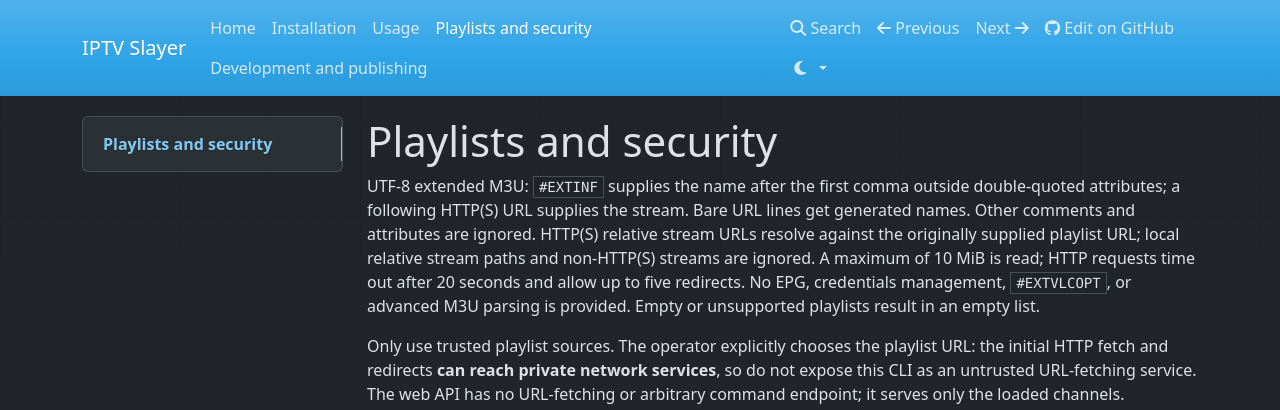
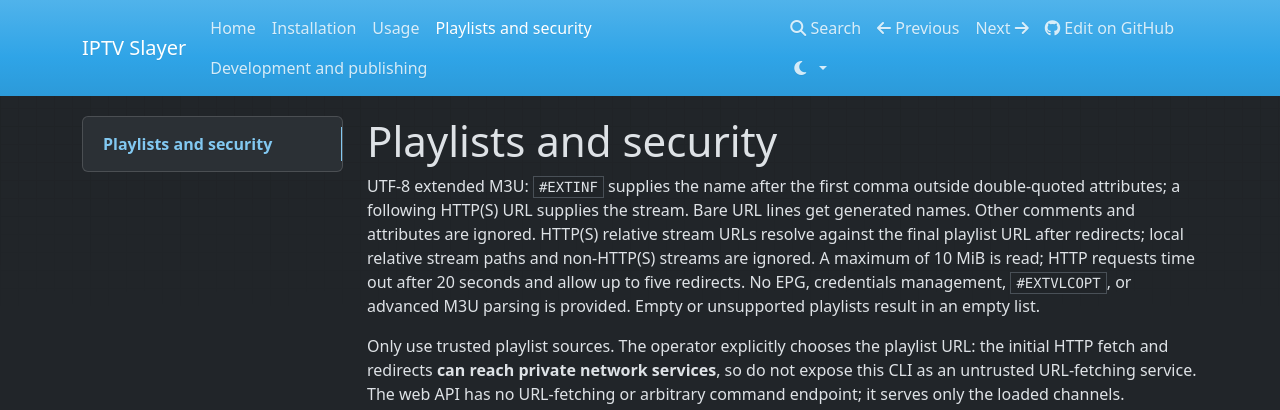
Before and after one commit to MightyDjinn/iptv-slayer, an MkDocs documentation site: the page built from docs/playlists-security.md, in a window 1280 px wide. Shown: the top 410 px of the page. Built offline with MkDocs 1.6.1, drawn with Linux system fonts in a browser that asks for light colours; nearby versions of some CDN libraries.

Commit message:
📝 docs: correct redirected playlist URL guidance (#10)
Co-authored-by: Prometheus <prometheus@users.noreply.github.com>

```diff
--- a/docs/playlists-security.md
+++ b/docs/playlists-security.md
@@ -1,6 +1,6 @@
 # Playlists and security
 
-UTF-8 extended M3U: `#EXTINF` supplies the name after the first comma outside double-quoted attributes; a following HTTP(S) URL supplies the stream. Bare URL lines get generated names. Other comments and attributes are ignored. HTTP(S) relative stream URLs resolve against the originally supplied playlist URL; local relative stream paths and non-HTTP(S) streams are ignored. A maximum of 10 MiB is read; HTTP requests time out after 20 seconds and allow up to five redirects. No EPG, credentials management, `#EXTVLCOPT`, or advanced M3U parsing is provided. Empty or unsupported playlists result in an empty list.
+UTF-8 extended M3U: `#EXTINF` supplies the name after the first comma outside double-quoted attributes; a following HTTP(S) URL supplies the stream. Bare URL lines get generated names. Other comments and attributes are ignored. HTTP(S) relative stream URLs resolve against the final playlist URL after redirects; local relative stream paths and non-HTTP(S) streams are ignored. A maximum of 10 MiB is read; HTTP requests time out after 20 seconds and allow up to five redirects. No EPG, credentials management, `#EXTVLCOPT`, or advanced M3U parsing is provided. Empty or unsupported playlists result in an empty list.
 
 Only use trusted playlist sources. The operator explicitly chooses the playlist URL: the initial HTTP fetch and redirects **can reach private network services**, so do not expose this CLI as an untrusted URL-fetching service. The web API has no URL-fetching or arbitrary command endpoint; it serves only the loaded channels. Loopback-only binding and a Host header check help restrict access and DNS rebinding; there is no authentication or TLS. Do not publish or reverse-proxy the UI to an untrusted network. Other local users can access it. Channel names are inserted as text, not HTML, and only HTTP(S) stream URLs are accepted. Selecting a channel contacts its server from the browser; a malicious playlist can therefore direct the browser to network destinations accessible from that browser.
 
```
Also changed, not shown: 1 other file.
